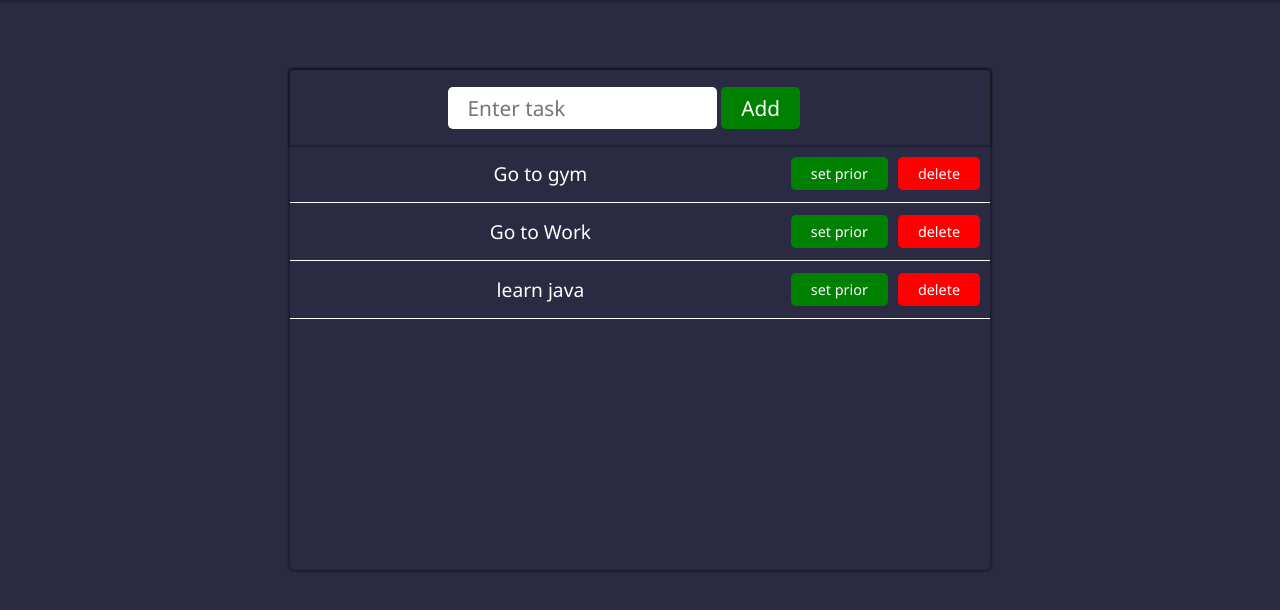
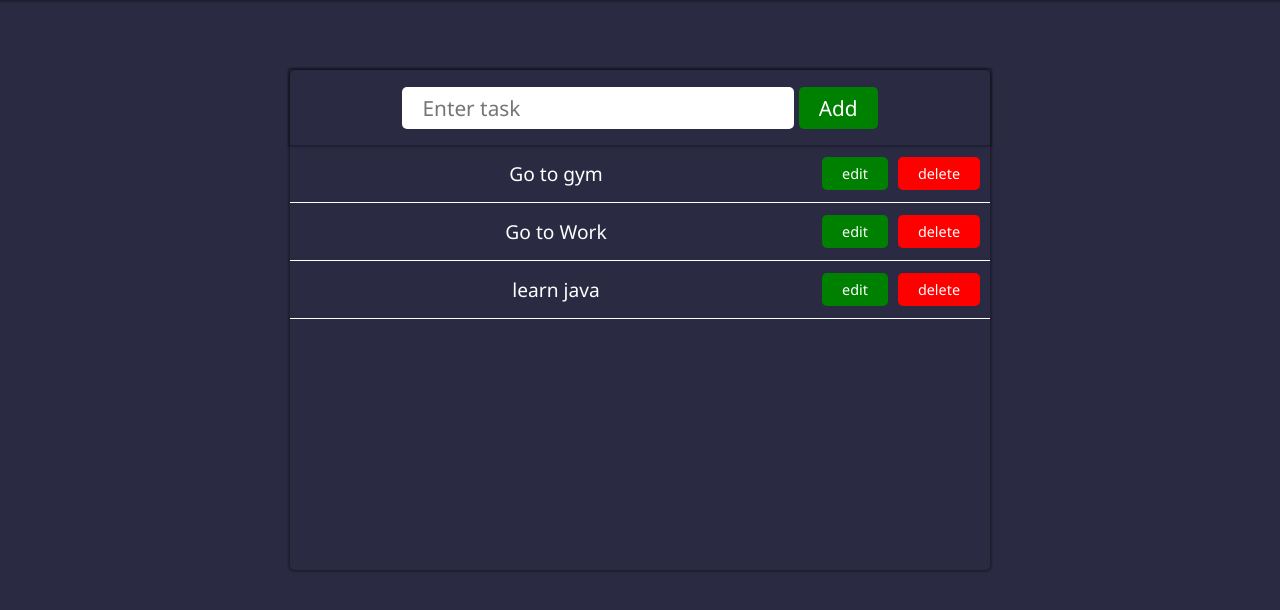
Before and after one commit to MohamedAadil18/todo_django, a Django app: page / in a window 1280 px wide. Shown: the part 100-710 px from the top of the page. Run offline with Django 5.2, Linux system fonts and the light colour scheme; a user stored in the database is signed in; data comes from the database, SQL or seed files in the repository; both versions use the stored data as it was after the commit.

Commit message:
added responsivess for mobile view

```diff
--- a/static/todo.css
+++ b/static/todo.css
@@ -74,7 +74,8 @@ body {
 }
 
 .todo-container .input-field form {
-    width: 55%;
+    width: 80%;
+    text-align: center;
 }
 
 .todo-container .input-field input {
@@ -107,6 +108,15 @@ body {
     height: 85%;
     border-bottom-left-radius: 5px;
     border-bottom-right-radius: 5px;
+}
+
+.todo-container .todo-list .todo-list-container {
+    width: 100%;
+    max-height: 400px;
+    overflow: auto;
+    &::-webkit-scrollbar {
+        display: none;
+    }
 }
 
 .todo-container .todo-list .list-item {
@@ -144,12 +154,7 @@ body {
     color: #ffffff;
 }
 
-.todo-container .todo-list .list-item .btns form button a {
-    color: #ffffff;
-    text-decoration: none;
-}
-
-.todo-container .todo-list .list-item .btns .prior {
+.todo-container .todo-list .list-item .btns .edit {
     background-color: green;
 
     &:hover {
--- a/templates/todo.html
+++ b/templates/todo.html
@@ -29,18 +29,30 @@
     {% if user.is_authenticated %}
     <div class="todo-container">
         <div class="input-field">
+            {% if update %}
+            <form action="{% url 'update_todo' todo.id %}" method="post">
+                {% csrf_token %}
+                <input type="text" placeholder="Enter task" name="task" value="{{todo.task}}" required>
+                <button type="submit">update</button>
+            </form>
+            {% else %}
             <form action="{% url 'add_todo' %}" method="post">
                 {% csrf_token %}
                 <input type="text" placeholder="Enter task" name="todo" required>
                 <button type="submit">Add</button>
+            {% endif %}
             </form>
         </div>
         <div class="todo-list">
+            <div class="todo-list-container">
                 {% for task in tasks %}
                 <div class="list-item">
                     <p>{{task.task}}</p>
                     <div class="btns">
-                    <button class="prior">set prior</button>
+                        <form action="{% url 'update' task.id %}" method="post">
+                            {% csrf_token %}
+                            <button class="edit">edit</button>
+                        </form>
                         <form action="{% url 'delete' task.id %}" method='post'>
                             {% csrf_token %}
                             <button class="del" type="submit">delete</button>
@@ -48,6 +60,7 @@
                     </div>
                 </div>
                 {% endfor %}
+            </div>
         </div>
     </div>
     {% else %}
--- a/todo/views.py
+++ b/todo/views.py
@@ -50,7 +50,24 @@ def add_todo(request):
 
 def remove_task(request, id):
     if request.method == 'POST':
-        print('delete')
         get_object_or_404(TodoTasks, id=id).delete()
         return redirect('home')
     return redirect('home')
+
+def update_task(request, id):
+    if request.method == 'POST':
+        form = LoginForm(request.POST)
+        todo = get_object_or_404(TodoTasks, id=id)
+        tasks = TodoTasks.objects.filter(user=request.user)
+        return render(request, 'todo.html', {'form' : form,
+            'tasks': tasks,
+            'todo':todo,
+            'update':True,
+        })
+def update_todo(request, id):
+    if request.method == 'POST':
+        task = request.POST.get('task')
+        todo = get_object_or_404(TodoTasks, id=id)
+        todo.task = task
+        todo.save()
+        return redirect('home')
--- a/todo_app/urls.py
+++ b/todo_app/urls.py
@@ -10,4 +10,6 @@ urlpatterns = [
     path('logout', views.logout_page, name='logout'),
     path('add-task', views.add_todo, name='add_todo'),
     path('delete/<int:id>', views.remove_task, name='delete'),
+    path('update/<int:id>', views.update_task, name='update'),
+    path('update-task/<int:id>', views.update_todo, name='update_todo'),
 ]
```
Also changed, not shown: other parts of static/todo.css (+40 -1 lines), db.sqlite3. Lines whose indentation alone changed are shown as unchanged.
